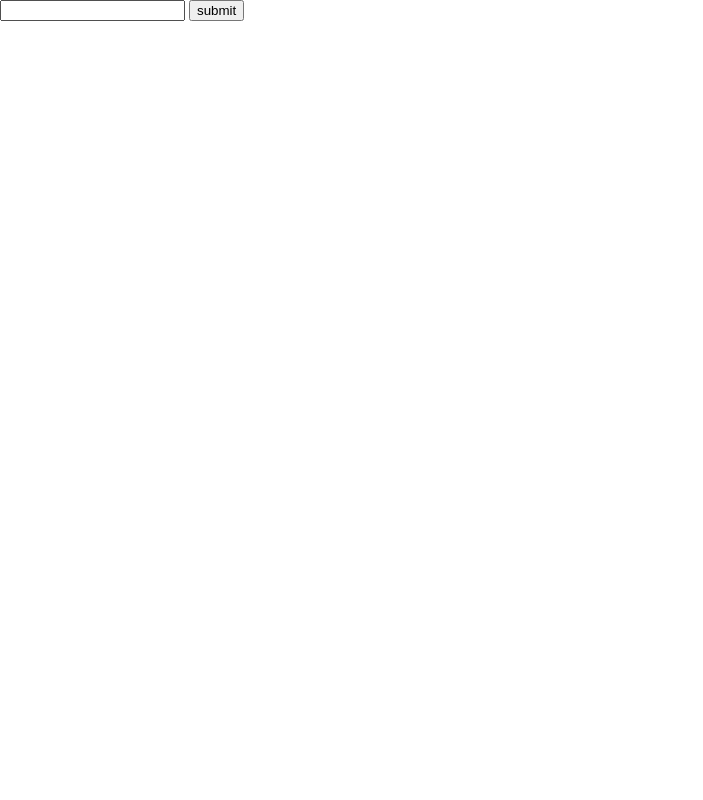
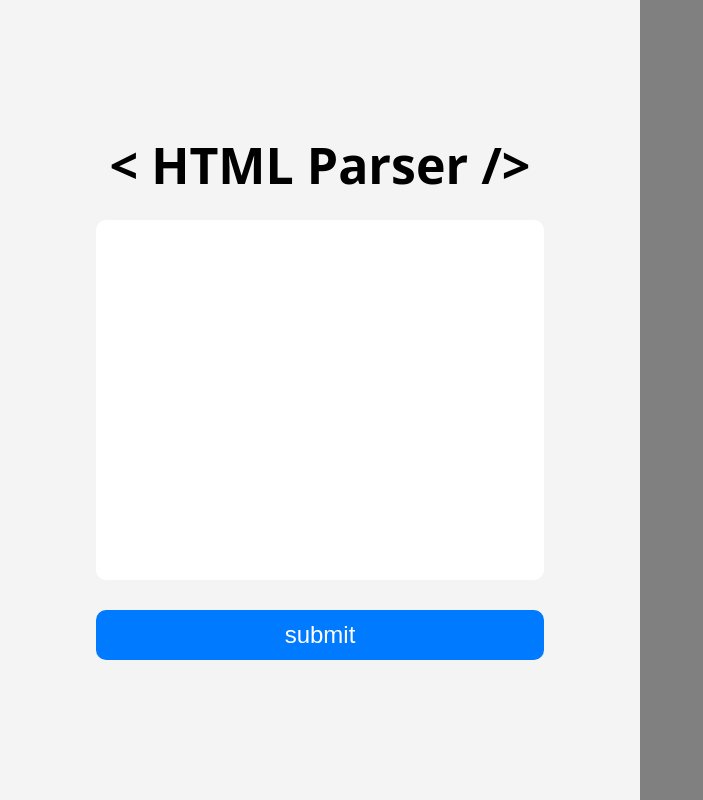
Before and after one commit to minukHwang/html-parser, a website built with webpack: page index.html in a window 1280 px wide. Shown: the whole page, without its empty margins (0-703 px from the left). Built offline with nearby package versions, Linux system fonts and the light colour scheme.

Commit message:
structure setup

```diff
--- a/index.html
+++ b/index.html
@@ -1,17 +1,29 @@
 <!DOCTYPE html>
 <html lang="en">
+
 <head>
   <meta charset="UTF-8" />
   <meta http-equiv="X-UA-Compatible" content="IE=edge" />
   <meta name="viewport" content="width=device-width, initial-scale=1.0" />
   <title>HTML Parser</title>
-    <link
-      rel="stylesheet"
-      href="https://cdn.jsdelivr.net/npm/reset-css@5.0.1/reset.min.css"
-    />
+  <link rel="stylesheet" href="https://cdn.jsdelivr.net/npm/reset-css@5.0.1/reset.min.css" />
 </head>
+
 <body>
-    <input type="text" id="user-input" />
+  <div class="html-parser">
+    <div class="input-area">
+      <div class="input-box">
+        <div class="title">
+          &lt; HTML Parser />
+        </div>
+        <textarea name="html-input" id="user-input" cols="30" rows="10"></textarea>
         <button id="btn">submit</button>
+      </div>
+    </div>
+    <div class="render-area">
+      <canvas style="background-color: gray;"></canvas>
+    </div>
+  </div>
 </body>
+
 </html>
--- a/js/main.js
+++ b/js/main.js
@@ -1,4 +1,59 @@
 import "../scss/main.scss";
+
+class Node {
+  constructor({ children, nodeDetail }) {
+    this.children = children;
+    this.nodeDetail = nodeDetail;
+  }
+
+  getID() {
+    return this.attributes["id"];
+  }
+
+  getClasses() {
+    return this.attributes["class"];
+  }
+}
+
+function createText() {
+  return new Node({ children: [], nodeDetail: data });
+}
+
+class HtmlParser {
+  constructor() {
+    this.input = input;
+    this.position = position;
+  }
+
+  // 현재 position에 있는 문자를 반환하는 메소드
+  getCharacter() {
+    return this.input[this.position];
+  }
+
+  // 현재 position에서부터의 문자열들이 파라미터 문자열 str 로 시작하는지 판단하는 메소드
+  isStartWith() {
+    const characterArray = Array.from(str);
+    let currentPosition = this.position;
+
+    return characterArray.every((character) => {
+      return this.input[currentPosition++] === character;
+    });
+  }
+
+  // 현재 position이 input의 끝을 가리키는지 판단하는 메소드
+  isEndOfInput() {
+    return this.position >= this.input.length;
+  }
+}
+
+// 이외 type의 노드들(Element)을 만드는 메소드
+// 추가적으로 attrs(속성), children(자식노드)를 갖는다.
+function createElement() {
+  return new KarlNode({
+    children,
+    nodeDetail: new KarlElement({ tagName: name, attributes: attrs }),
+  });
+}
 
 let submitButton = document.getElementById("btn");
 let userInput = document.getElementById("user-input");
@@ -9,4 +64,3 @@ const play = () => {
 };
 
 submitButton.addEventListener("click", play);
-console.log("Webpack!");
--- a/scss/main.scss
+++ b/scss/main.scss
@@ -1,2 +1,67 @@
-$color--black: #000;
-$color--white: #fff;
+body {
+    font-family: system-ui, -apple-system, BlinkMacSystemFont, 'Segoe UI', Roboto, Oxygen, Ubuntu, Cantarell, 'Open Sans', 'Helvetica Neue', sans-serif;
+}
+
+.html-parser {
+    display: flex;
+
+    .input-area {
+        width: 100%;
+        height: 100vh;
+        background-color: #f4f4f4;
+        display: flex;
+        align-items: center;
+        justify-content: center;
+
+        .input-box {
+            width: 70%;
+            display: flex;
+            flex-direction: column;
+            gap: 30px;
+
+            .title {
+                font-size: 50px;
+                font-weight: 600;
+                text-align: center;
+            }
+
+            #user-input {
+                padding: 20px;
+                height: 40vh;
+                background-color: white;
+                border: none;
+                border-radius: 10px;
+                font-size: 20px;
+                resize: none;
+
+                &:focus {
+                    outline: none;
+                }
+            }
+
+            #btn {
+                height: 50px;
+                font-size: 24px;
+                border-radius: 10px;
+                border: none;
+                color: white;
+                background-color: #007AFF;
+                cursor: pointer;
+
+                &:hover {
+                    opacity: 50%;
+                }
+
+                &:active {
+                    transform: scale(.95);
+                }
+            }
+        }
+    }
+
+    .render-area {
+        width: 100%;
+        height: 100vh;
+        background-color: gray;
+    }
+}
```
Lines whose indentation alone changed are shown as unchanged.
